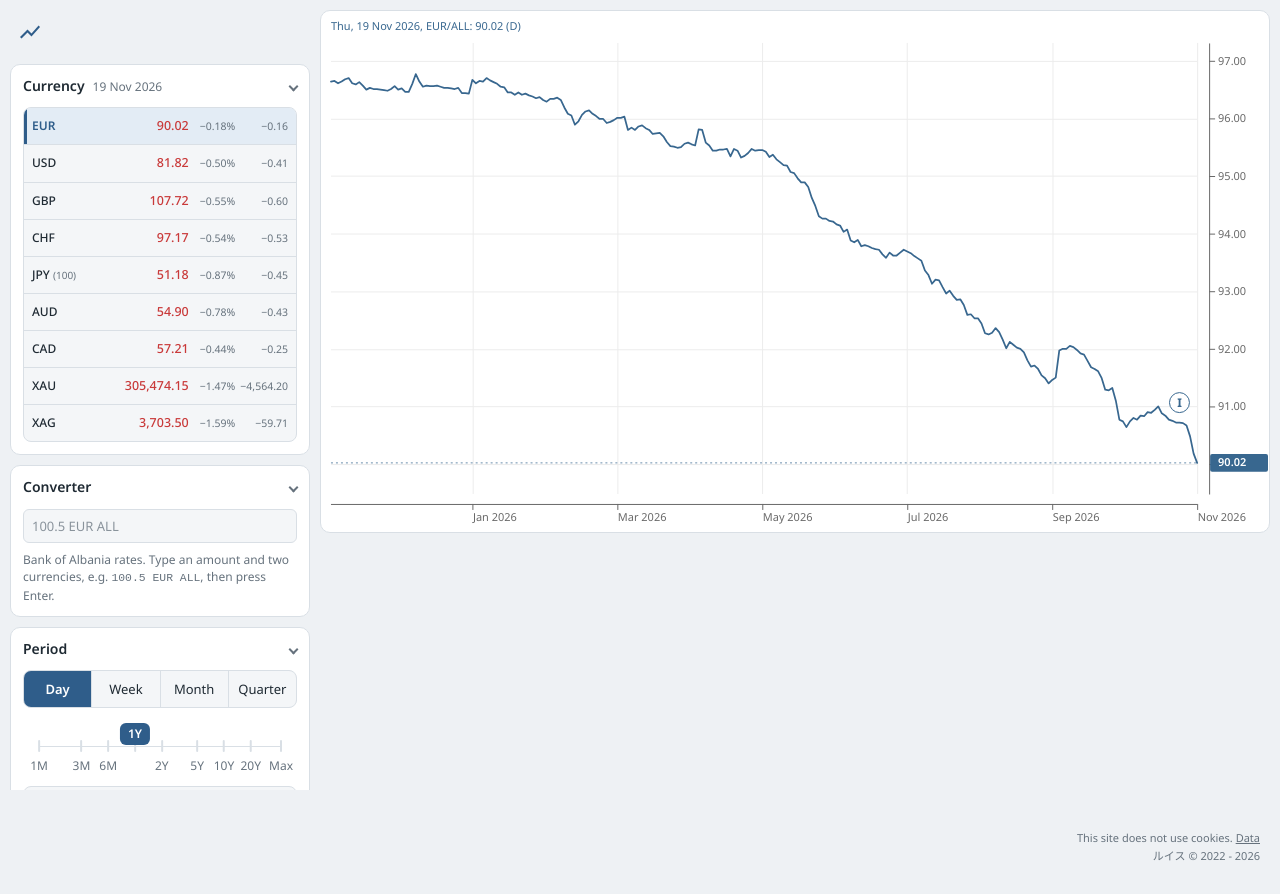
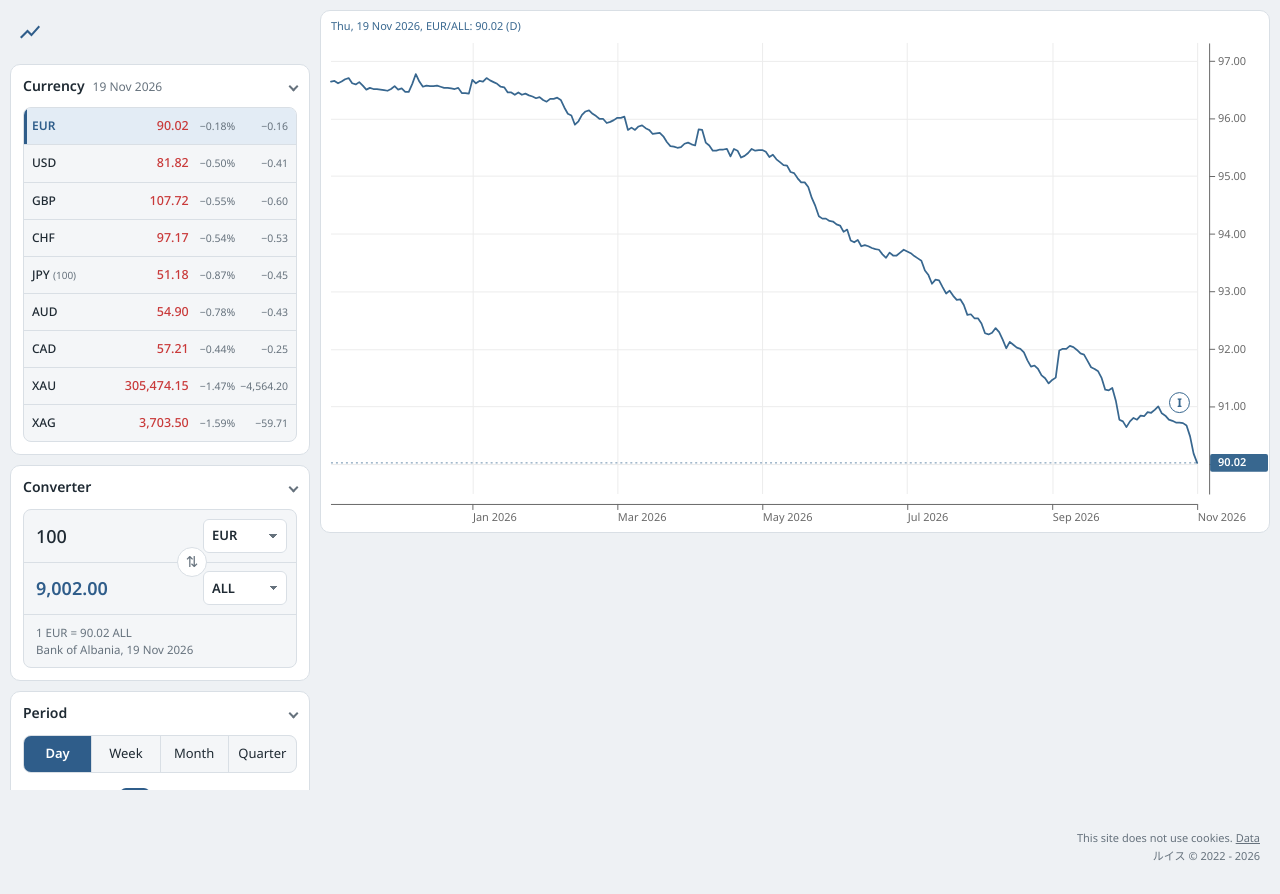
Before and after one commit to lslxslx/fx, a plain HTML site: page index.html in a window 1280 px wide. Both pictures are taken after a click on the heading "Converter". Drawn offline with nearby package versions, Linux system fonts and the light colour scheme.

Commit message:
Add files via upload

```diff
--- a/css.css
+++ b/css.css
@@ -1190,18 +1190,93 @@ select {
 
 /* ===== Tools, converter, help ===================================================== */
 
-#cqr {
-	display: block;
+/* converter: amount and currency on top, result and currency below, a swap
+   button on the line between them, the rate and its date at the bottom */
+.converter-box {
+	position: relative;
+}
+
+.conv-row {
+	display: grid;
+	grid-template-columns: minmax(0, 1fr) 8.4rem;
+	align-items: center;
+	gap: .8rem;
+	min-height: 5.2rem;
+	padding: 0 .9rem 0 1.2rem;
+}
+
+.conv-row + #q-swap + .conv-row {
+	border-top: 1px solid var(--rule);
+}
+
+.conv-row select {
+	height: 3.4rem;
+	font-weight: 600;
+}
+
+#q-amount {
+	height: 3.6rem;
+	padding: 0;
+	border: 0;
+	background: none;
+	text-align: left;
+	font-size: 1.8rem;
+	font-weight: 500;
+}
+
+#q-amount:focus-visible {
+	outline: none;
+	box-shadow: 0 2px 0 var(--accent);
+	border-radius: 0;
+}
+
+#q-result {
+	font-size: 1.8rem;
+	font-weight: 600;
+	color: var(--accent);
+	font-variant-numeric: tabular-nums;
+	white-space: nowrap;
+	overflow: hidden;
+	text-overflow: ellipsis;
+}
+
+#q-swap {
+	position: absolute;
+	right: 10.4rem;
+	top: 5.2rem;
+	z-index: 1;
+	transform: translate(50%, -50%);
+	width: 3rem;
+	height: 3rem;
+	border-radius: 50%;
+	border: 1px solid var(--rule);
+	background: var(--surface);
+	color: var(--muted);
+	font-size: 1.5rem;
+	line-height: 1;
+	cursor: pointer;
+}
+
+#q-swap:hover {
+	color: var(--accent);
+	border-color: var(--accent);
+}
+
+.conv-note {
 	white-space: pre-line;
-	margin: .8rem 0 0;
+	line-height: 1.5;
+	margin: 0;
+	padding: .9rem 1.2rem;
+	border-top: 1px solid var(--rule);
+	font-size: 1.15rem;
+	color: var(--muted);
 	font-variant-numeric: tabular-nums;
 }
 
-#cqr:empty {
-	display: none;
+.conv-note.error {
+	color: var(--down);
 }
 
-.hint,
 #help p {
 	margin: .8rem 0 0;
 	font-size: 1.2rem;
--- a/index.html
+++ b/index.html
@@ -59,10 +59,18 @@
 
                 <details class="section" id="converter">
                     <summary>Converter</summary>
-                    <input type="search" id="q" maxlength="33" placeholder="100.5 EUR ALL" aria-label="Amount, sell currency, buy currency"
-                        onkeydown="if (event.key == 'Enter') { cqu();}" />
-                    <span id="cqr"></span>
-                    <p class="hint">Bank of Albania rates. Type an amount and two currencies, e.g. <code>100.5 EUR ALL</code>, then press Enter.</p>
+                    <div class="option-list converter-box">
+                        <div class="conv-row">
+                            <input type="text" id="q-amount" inputmode="decimal" value="100" autocomplete="off" aria-label="Amount">
+                            <select id="q-from" aria-label="From currency"><option value="ALL">ALL</option><option value="EUR" selected>EUR</option><option value="USD">USD</option><option value="GBP">GBP</option><option value="CHF">CHF</option><option value="JPY">JPY</option><option value="AUD">AUD</option><option value="CAD">CAD</option><option value="XAU">XAU</option><option value="XAG">XAG</option></select>
+                        </div>
+                        <button type="button" id="q-swap" title="Swap currencies" aria-label="Swap currencies"><span aria-hidden="true">&#8645;</span></button>
+                        <div class="conv-row">
+                            <output id="q-result" for="q-amount q-from q-to" aria-live="polite">&nbsp;</output>
+                            <select id="q-to" aria-label="To currency"><option value="ALL" selected>ALL</option><option value="EUR">EUR</option><option value="USD">USD</option><option value="GBP">GBP</option><option value="CHF">CHF</option><option value="JPY">JPY</option><option value="AUD">AUD</option><option value="CAD">CAD</option><option value="XAU">XAU</option><option value="XAG">XAG</option></select>
+                        </div>
+                        <p class="conv-note" id="cqr">Bank of Albania rates</p>
+                    </div>
                 </details>
 
                 <details class="section" id="sec-period" open>
--- a/l27.js
+++ b/l27.js
@@ -21,7 +21,7 @@ window.ForexData = (() => {
   function statusNode() { return document.getElementById('data-status') || {}; }
   const iso = date => date.toISOString().slice(0,10);
   async function load(code) {
-    if (!codes.includes(code)) throw new Error('Valutë e panjohur');
+    if (!codes.includes(code)) throw new Error('Unknown currency');
     if (!cache.has(code)) cache.set(code, fetch(`./data/${code.toLowerCase()}.json`).then(r => {
       if (!r.ok) throw new Error(`Nuk u lexua ${code}: ${r.status}`);
       return r.json();
@@ -66,14 +66,14 @@ window.ForexData = (() => {
   }
   async function convert(input) {
     const m=input.trim().match(/^(\d+(?:[.,]\d+)?)\s+([A-Za-z]{3})\s+([A-Za-z]{3})$/);
-    if(!m) return {R:'E',Error:'Formati: 100.5 EUR ALL'};
+    if(!m) return {R:'E',Error:'Enter an amount, for example 100.5'};
     const from=m[2].toUpperCase(),to=m[3].toUpperCase();
-    if(![...codes,'ALL'].includes(from)||![...codes,'ALL'].includes(to)) return {R:'E',Error:'Valutë e pambështetur.'};
+    if(![...codes,'ALL'].includes(from)||![...codes,'ALL'].includes(to)) return {R:'E',Error:'This currency is not supported.'};
     const a=from==='ALL'?null:(await load(from))[0];
     const b=to==='ALL'?null:(await load(to))[0];
-    if(a&&b&&a.Data!==b.Data) return {R:'E',Error:'Kurset më të fundit kanë data të ndryshme.'};
+    if(a&&b&&a.Data!==b.Data) return {R:'E',Error:'The latest rates of these two currencies have different dates.'};
     const rate=(r,c)=>r?r[c]/(c==='JPY'?100:1):1;
-    return {R:'X',Amount:Number(m[1].replace(',','.')),Sell:from,Buy:to,Exchange:rate(a,from)/rate(b,to),Source:`Bank of Albania — JSON ${a?.Data||b?.Data||''}`};
+    return {R:'X',Amount:Number(m[1].replace(',','.')),Sell:from,Buy:to,Exchange:rate(a,from)/rate(b,to),Date:a?.Data||b?.Data||'',Source:'Bank of Albania'};
   }
   // Today's rates for the currency list. ./data/latest.json (written by the update
   // script) holds the latest and previous rate of every currency, so the page does
@@ -296,6 +296,7 @@ class HistoricalPriceChart {
     this.updateMovingAverageButton();
     this.bindControls();
     this.bindMenuDrawer();
+    this.bindConverter();
     this.observeLayout();
     this.ready = this.reloadData();
     // Optional metadata must never block the price chart.
@@ -367,7 +368,7 @@ class HistoricalPriceChart {
       }
     });
     this.listen(panel, 'keydown', event => {
-      if (event.key !== 'Enter' || event.target.id === 'q') return;
+      if (event.key !== 'Enter' || event.target.closest('#converter')) return;
       event.preventDefault();
       if (event.target.type === 'date') { this.applyDateRange(); return; }
       this.closemenu();
@@ -763,7 +764,7 @@ class HistoricalPriceChart {
     } catch (error) {
       if (!this.destroyed && requestId === this.state.requestId) {
         console.error(error);
-        this.showError('Nuk u ngarkuan të dhënat: '+error.message);
+        this.showError('The data could not be loaded: '+error.message);
         const status = document.getElementById('data-status');
         if (status) status.textContent = 'The data could not be loaded: ' + error.message;
       }
@@ -904,7 +905,7 @@ class HistoricalPriceChart {
     if (!this.currentData.length) {
       this.zoomBehavior = null;
       this.svg.on('.zoom', null).on('dblclick.reset', null);
-      this.showError('Nuk ka të dhëna për intervalin e zgjedhur.'); return;
+      this.showError('There is no data for the chosen period.'); return;
     }
     this.drawChart(this.currentData, this.state.currency);
   }
@@ -2123,7 +2124,7 @@ class HistoricalPriceChart {
         .data(lines, trend => trend.id)
         .join('path').attr('class', 'trend').attr('fill', 'none')
         .attr('tabindex', 0).attr('role', 'button')
-        .attr('aria-label', 'Përzgjidh vijën e trendit për të lëvizur skajet ose për ta fshirë me Delete')
+        .attr('aria-label', 'Select the trend line to move its ends or delete it with Delete')
         .attr('stroke-linecap', 'round').attr('vector-effect', 'non-scaling-stroke')
         .attr('d', trend => line(this.projectTrend(trend, x, y)));
       svg.select('.trendlines').selectAll('path').style('cursor', 'pointer')
@@ -2170,7 +2171,7 @@ class HistoricalPriceChart {
           group.append('circle').attr('class', 'handle-dot').attr('r', 6).attr('stroke-width', 2);
           return group;
         }).attr('tabindex', 0).attr('role', 'button').style('cursor', 'move').style('touch-action', 'none')
-        .attr('aria-label', handle => `${handle.key === 'start' ? 'Fillimi' : 'Fundi'} i vijës: ${new Date(handle.trend[handle.key].date).toISOString().slice(0, 10)}, ${handle.trend[handle.key].price.toFixed(2)}. Lëvize me shigjetat.`)
+        .attr('aria-label', handle => `Line ${handle.key === 'start' ? 'start' : 'end'}: ${new Date(handle.trend[handle.key].date).toISOString().slice(0, 10)}, ${handle.trend[handle.key].price.toFixed(2)}. Move it with the arrow keys.`)
         .attr('transform', handle => `translate(${x(handle.trend[handle.key].date)},${y(handle.trend[handle.key].price)})`)
         .attr('display', handle => {
           const point = handle.trend[handle.key], px = x(point.date), py = y(point.price);
@@ -2199,7 +2200,7 @@ class HistoricalPriceChart {
         if (Number.isFinite(price)) { level.price = Math.round(price * 100) / 100; redraw(); }
       };
       levels.select('.level-hit')
-        .attr('aria-label', level => 'Niveli ' + formatFxNumber(level.price) + '. Lëvize me shigjetat lart / poshtë, fshije me Delete.')
+        .attr('aria-label', level => 'Level ' + formatFxNumber(level.price) + '. Move it with the up and down arrows, delete it with Delete.')
         .on('pointerdown.levels', function (event, level) {
           event.stopPropagation();
           if (event.button !== 0 || chart.state.loading || chart.drawingTrend || chart.trendEdit) return;
@@ -2276,20 +2277,20 @@ class HistoricalPriceChart {
   // ===== Information events (data/events.json) =================================
 
   normalizeInfoEvents(events) {
-    if (!Array.isArray(events)) throw new TypeError('Ngjarjet duhet të jenë një listë.');
+    if (!Array.isArray(events)) throw new TypeError('The events must be a list.');
     return events.map((event, index) => {
       const date = event?.date;
       const timestamp = typeof date === 'string' && /^\d{4}-\d{2}-\d{2}$/.test(date)
         ? Date.parse(date + 'T00:00:00Z') : NaN;
       if (!Number.isFinite(timestamp) || new Date(timestamp).toISOString().slice(0, 10) !== date)
-        throw new TypeError(`Data e ngjarjes ${index + 1} duhet të jetë YYYY-MM-DD e vlefshme.`);
+        throw new TypeError(`The date of event ${index + 1} must be a valid YYYY-MM-DD.`);
       const currency = String(event.currency || '*').toUpperCase();
       if (!['*','EUR','USD','GBP','CHF','XAU','XAG','JPY','AUD','CAD'].includes(currency))
-        throw new TypeError(`Monedhë e pavlefshme te ngjarja ${index + 1}.`);
+        throw new TypeError(`Invalid currency in event ${index + 1}.`);
       if (typeof event.title !== 'string' || !event.title.trim())
         throw new TypeError(`Mungon titulli i ngjarjes ${index + 1}.`);
       if (event.description != null && typeof event.description !== 'string')
-        throw new TypeError(`Përshkrimi i ngjarjes ${index + 1} duhet të jetë tekst.`);
+        throw new TypeError(`The description of event ${index + 1} must be text.`);
       return { date, currency, title: event.title.trim(), description: event.description || '' };
     });
   }
@@ -2324,8 +2325,8 @@ class HistoricalPriceChart {
       if (this.destroyed || requestId !== this.infoRequestId) return false;
       this.infoEvents = [];
       this.state.infoEventsError = error.name === 'AbortError'
-        ? 'Ngarkimi i events.json tejkaloi kohën e pritjes.' : error.message;
-      console.warn('Shënuesit I nuk u ngarkuan; grafiku vazhdon pa ngjarje.', this.state.infoEventsError);
+        ? 'Loading events.json took too long.' : error.message;
+      console.warn('The I markers were not loaded; the chart continues without events.', this.state.infoEventsError);
     } finally {
       clearTimeout(timeout);
       if (requestId === this.infoRequestId) this.infoAbort = null;
@@ -2417,15 +2418,43 @@ class HistoricalPriceChart {
 
   // ===== Currency converter ====================================================
 
+  // The result follows the amount and both currencies as they change.
   async convertOrQuote() {
-    const input=document.getElementById('q'), output=document.getElementById('cqr');
-    if(!input||!output)return;
+    const amount = document.getElementById('q-amount'), from = document.getElementById('q-from'), to = document.getElementById('q-to');
+    const output = document.getElementById('q-result'), note = document.getElementById('cqr');
+    if (!amount || !from || !to || !output || !note) return;
+    const request = this.convertRequest = (this.convertRequest || 0) + 1;
+    const value = amount.value.trim().replace(/\s/g, '');
+    const show = (result, text, error) => {
+      output.textContent = result || '\u00a0';
+      note.textContent = text;
+      note.classList.toggle('error', Boolean(error));
+    };
+    if (!value) { show('', 'Enter an amount', true); return; }
     try {
-      const result=await window.ForexData.convert(input.value);
-      output.textContent=result.R==='X'
-        ? `${formatFxNumber(result.Amount)} ${result.Sell} = ${formatFxNumber(result.Amount*result.Exchange)} ${result.Buy}\n(${result.Source})`
-        : result.Error || '';
-    } catch(error) { output.textContent='Gabim: '+error.message; }
+      const result = await window.ForexData.convert(`${value} ${from.value} ${to.value}`);
+      if (request !== this.convertRequest) return;
+      if (result.R !== 'X') { show('', result.Error || 'The amount could not be converted', true); return; }
+      const day = result.Date ? d3.utcFormat('%d %b %Y')(new Date(result.Date + 'T00:00:00Z')) : '';
+      // A rate below 1 keeps four significant digits (1 ALL = 0.01103 EUR, not 0.01).
+      const unit = result.Exchange >= 1 ? formatFxNumber(result.Exchange) : String(Number(result.Exchange.toPrecision(4)));
+      show(formatFxNumber(result.Amount * result.Exchange),
+        `1 ${result.Sell} = ${unit} ${result.Buy}\n${result.Source}${day ? ', ' + day : ''}`);
+    } catch (error) {
+      if (request === this.convertRequest) show('', 'The rates could not be loaded: ' + error.message, true);
+    }
+  }
+
+  bindConverter() {
+    const amount = document.getElementById('q-amount'), from = document.getElementById('q-from'), to = document.getElementById('q-to');
+    if (!amount || !from || !to) return;
+    const update = () => this.convertOrQuote();
+    this.listen(amount, 'input', update);
+    this.listen(from, 'change', update);
+    this.listen(to, 'change', update);
+    this.listen(document.getElementById('q-swap'), 'click', () => { [from.value, to.value] = [to.value, from.value]; update(); });
+    // The first result appears when the section is opened.
+    this.listen(document.getElementById('converter'), 'toggle', event => { if (event.target.open) update(); });
   }
 
   // ===== Formatting ============================================================
```
